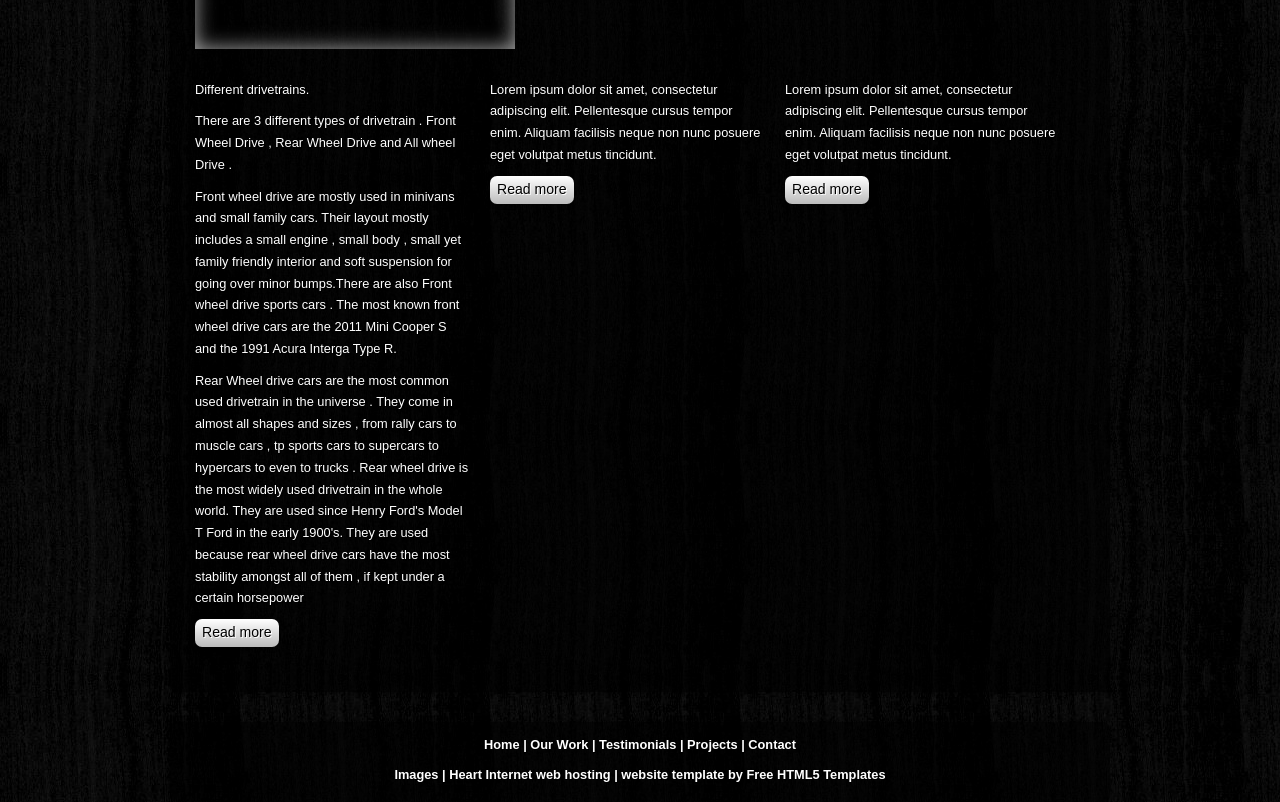
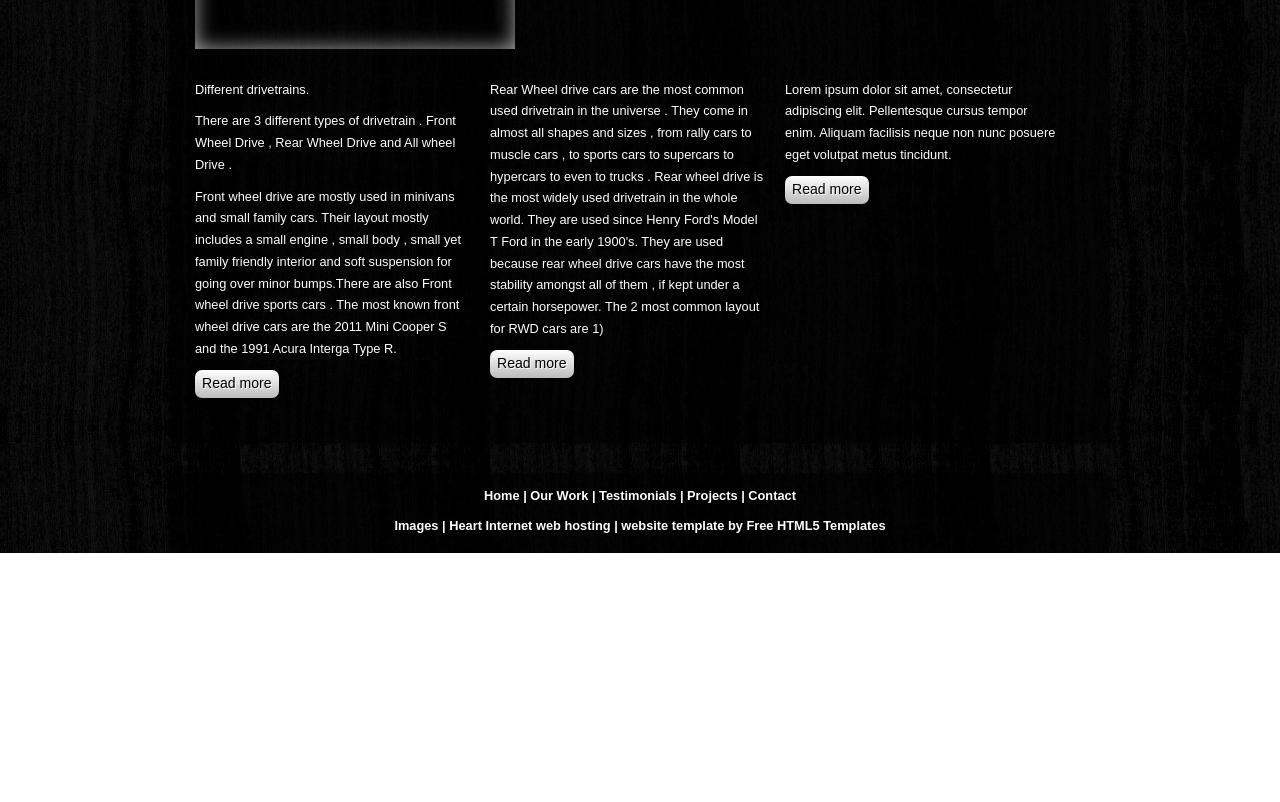
Before and after one commit to BlazingRotor24/BlazingRotor24.github.io, a plain HTML site: page index.html in a window 1280 px wide. Shown: the part 697-1499 px from the top of the page. After the commit the page ends 1250 px from the top, so only its background shows below. Drawn offline with Linux system fonts and the light colour scheme.

Commit message:
Changed Paragraphs

```diff
--- a/index.html
+++ b/index.html
@@ -62,7 +62,6 @@
 		    <p>There are 3 different types of drivetrain . Front Wheel Drive , Rear Wheel Drive and All wheel Drive .</p>
 		    <p> Front wheel drive are mostly used in  minivans and small family cars. Their layout mostly includes a small engine , small body , small yet family friendly interior and soft suspension for going over minor bumps.There are also Front wheel drive sports cars . The most  known front wheel drive cars are the 2011 Mini Cooper S and the 1991 Acura Interga Type R.
 		    </p>
-		    <p> Rear Wheel drive cars are the most common used drivetrain in the universe . They come in almost all shapes and sizes , from rally cars to  muscle cars , tp sports cars to supercars to hypercars to even to trucks . Rear wheel drive is the most widely used drivetrain in the whole world. They are used since Henry Ford's Model T Ford in the early 1900's. They are used because rear wheel drive cars have the most stability amongst all of them , if kept under a certain horsepower
 
 
 		  	<div class="button_small">
@@ -70,7 +69,7 @@
 		    </div><!--close button_small-->
 		  </div><!--close content_container-->
           <div class="content_container">
-		    <p>Lorem ipsum dolor sit amet, consectetur adipiscing elit. Pellentesque cursus tempor enim. Aliquam facilisis neque non nunc posuere eget volutpat metus tincidunt.</p>
+		    <p> Rear Wheel drive cars are the most common used drivetrain in the universe . They come in almost all shapes and sizes , from rally cars to  muscle cars , to sports cars to supercars to hypercars to even to trucks . Rear wheel drive is the most widely used drivetrain in the whole world. They are used since Henry Ford's Model T Ford in the early 1900's. They are used because rear wheel drive cars have the most stability amongst all of them , if kept under a certain horsepower. The 2 most common layout for RWD cars are 1) </p>
 		  	<div class="button_small">
 		      <a href="#">Read more</a>
 		    </div><!--close button_small-->
```
